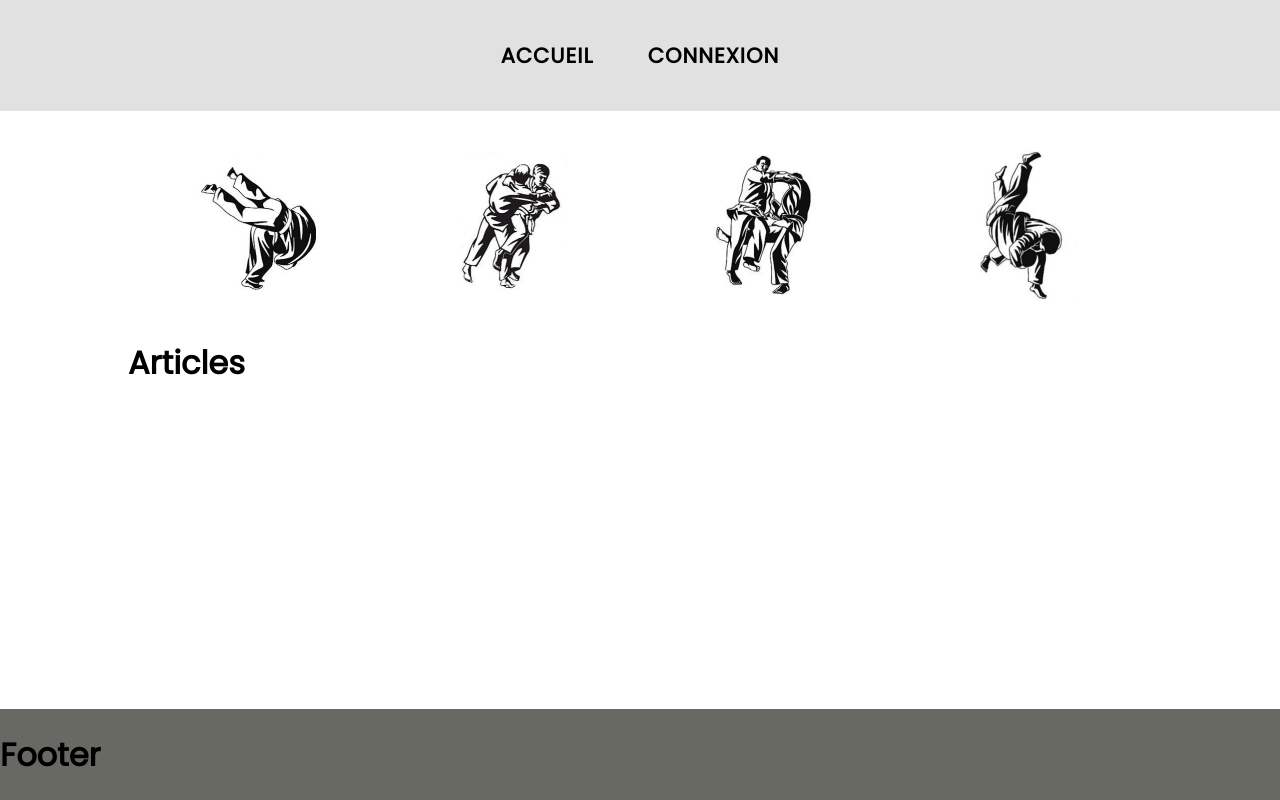
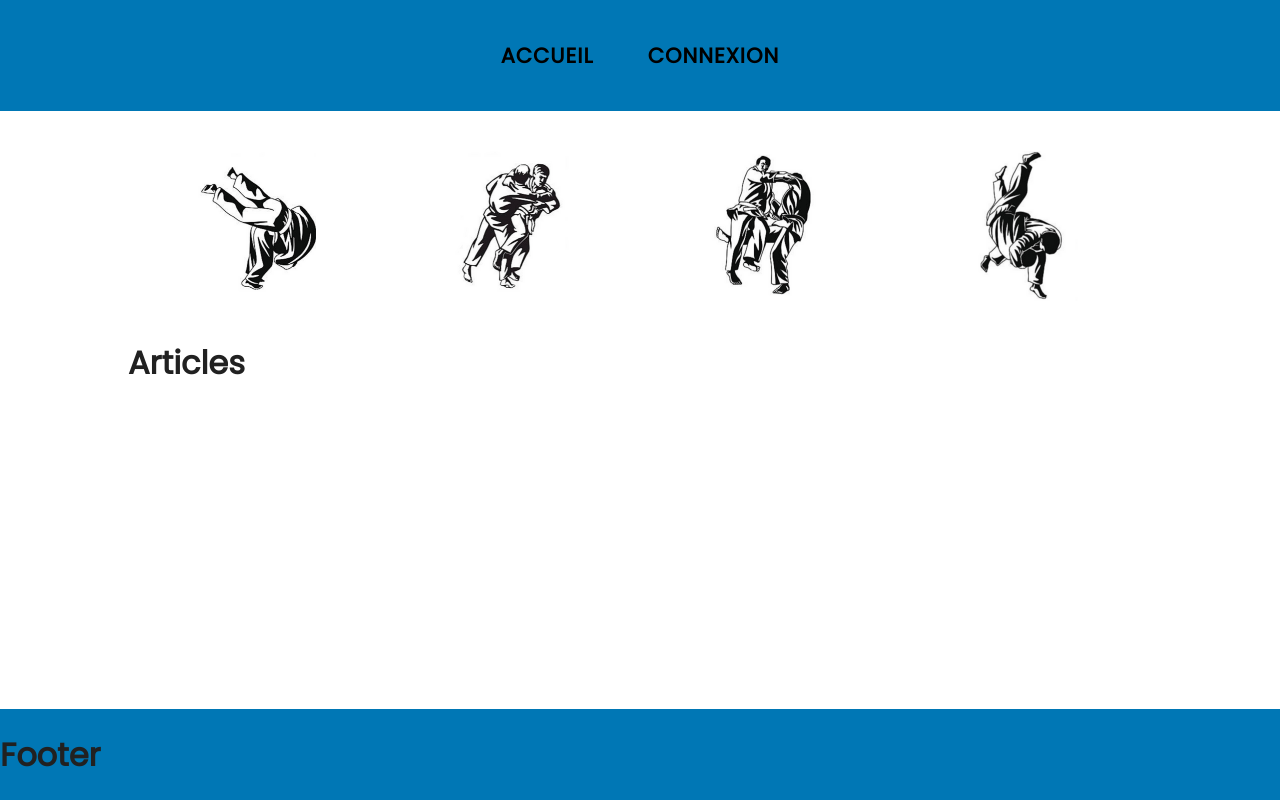
Before and after one commit to TomRij/Judo-site, a PHP site: page / in a window 1280 px wide. Run offline with PHP 8.4, Linux system fonts and the light colour scheme; data that the repository does not hold is empty; some web fonts are replaced.

Commit message:
réalisation du magnifique css fait par une magnifique personne !

```diff
--- a/CSS/index.css
+++ b/CSS/index.css
@@ -2,16 +2,18 @@ body{
   font-family: 'Poppins', sans-serif;
   margin: 0;
   padding: 0;
+  color: #212121;
   background-color: #ffffff;
 }
 
 main{
   width: 80%;
   margin: 0 auto;
+  margin-bottom: 100px;
 }
 
   #menu {
-    background-color: #e2e1e1;
+    background-color: #0077B5;
     text-align: center;
     padding: 20px;
   }
@@ -27,11 +29,15 @@ main{
     letter-spacing: 1px;
   }
   form {
-    background-color: #ebe9e9;
+    background-color: #FFA000 ;
     padding: 25px;
     border-radius: 20px;
     margin: 0 auto;
     margin-top: 10px;
+  }
+
+  fieldset{
+    border: none;
   }
 
   form label {
@@ -54,7 +60,7 @@ main{
   }
 
   button {
-    background-color: #dbdada;
+    background-color: #00A0DC;
     color: #333;
     border: none;
     padding: 8px 16px;
@@ -127,7 +133,7 @@ main{
   }
 
   footer{
-    background-color: #686963;
+    background-color: #0077B5;
     position: fixed;
     bottom: 0;
     width: 100%;
```
